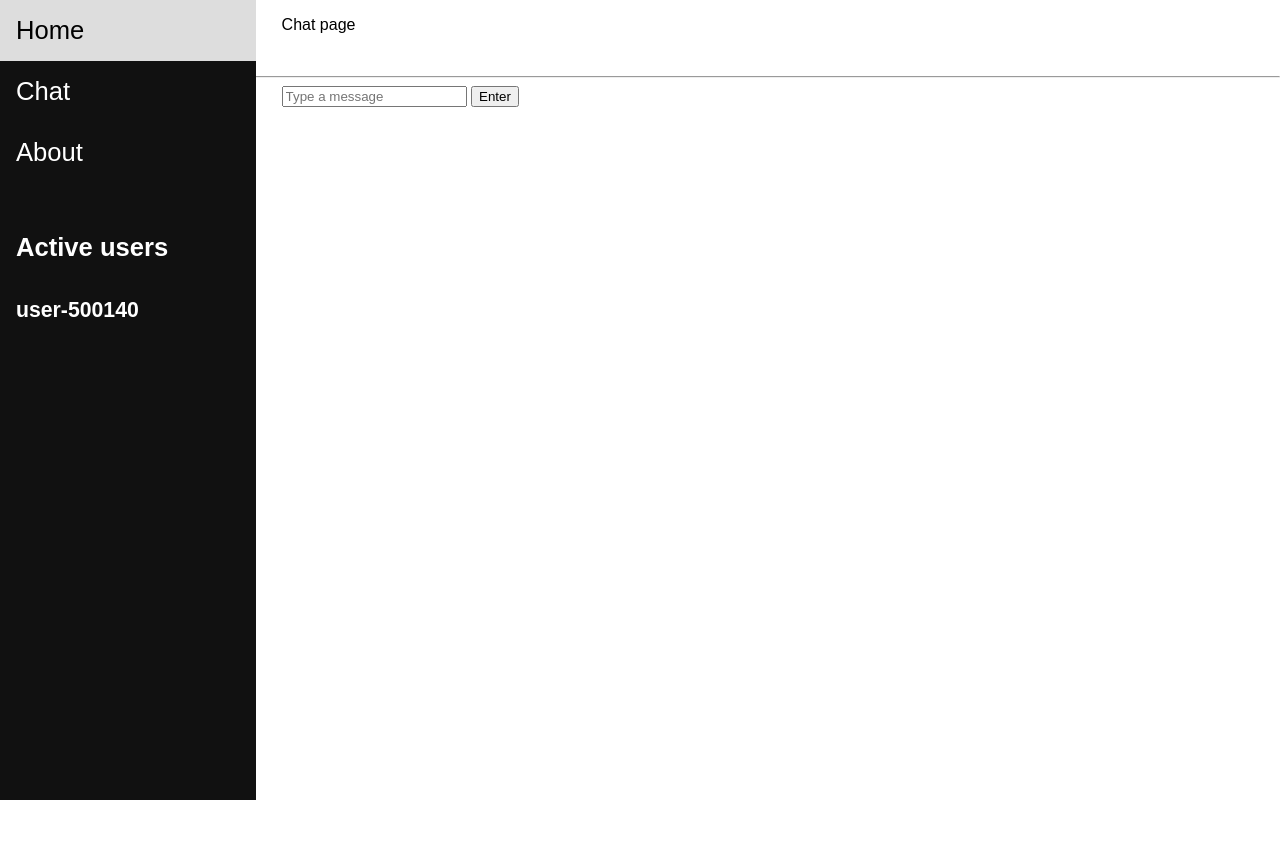
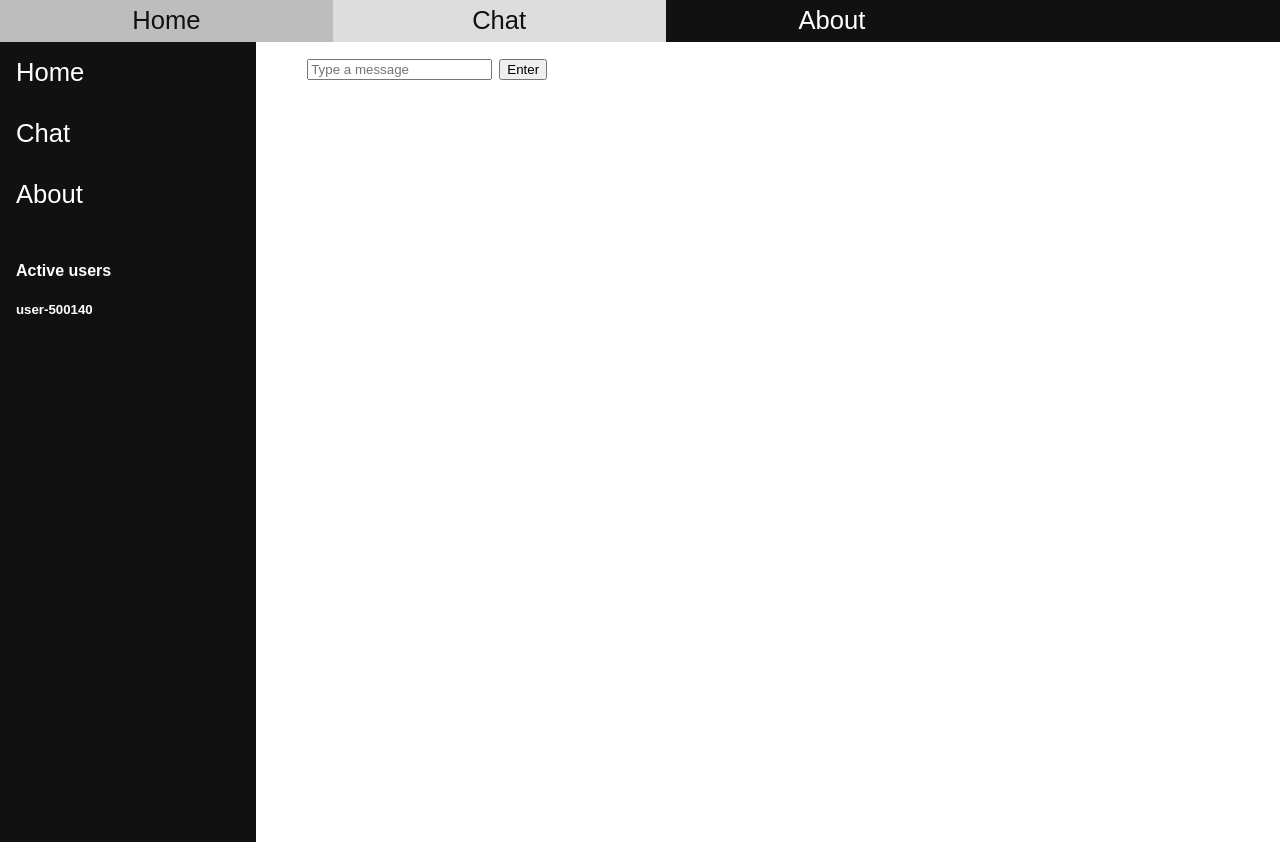
Before and after one commit to GillLart/CS1534Assesment4, a website: page public/chat.html in a window 1280 px wide. Before the commit the page ends 800 px from the top, so only its background shows below. Drawn offline with nearby package versions, Linux system fonts and the light colour scheme; no server answers.

Commit message:
adding personal and profesional portfolio files, adding a nav bar to about,chat, and index(home) pages, adding notifications to the chat page for when a user joins types and leaves, and adding socket moment and -D nodemon

```diff
--- a/index.js
+++ b/index.js
@@ -2,7 +2,7 @@ const express = require("express");
 const socket = require("socket.io");
 
 // App setup
-const PORT = 5000;
+const PORT = 3000;
 const app = express();
 const server = app.listen(PORT, function () {
   console.log(`Listening on port ${PORT}`);
@@ -21,6 +21,7 @@ const activeUsers = new Set();
 io.on("connection", function (socket) {
   console.log("Made socket connection");
 
+
   socket.on("new user", function (data) {
     socket.userId = data;
     activeUsers.add(data);
--- a/public/chat.html
+++ b/public/chat.html
@@ -1,13 +1,20 @@
 <!DOCTYPE html>
 <html lang="en">
+  <!-- need notifs for user typing, joining and leaving-->
   <head>
     <meta charset="UTF-8" />
     <meta name="viewport" content="width=device-width, initial-scale=1.0" />
     <title>Socket.io simple chat</title>
     <link rel="stylesheet" href="/css/demo.css" />
   </head>
+
   <body>
-    <p>Chat page</p>
+    <div class="navbar">
+      <a href = "index.html">Home</a>
+      <a class = "active" href = "chat.html">Chat</a>
+      <a href = "about.html">About</a>
+    </div>
+
     <div class="sidenav">
       <a href = "index.html">Home</a>
       <a class = "active" href = "chat.html">Chat</a>
@@ -15,27 +22,27 @@
         <div class="inbox__people">
           <h4>Active users</h4>
         </div>
-
     </div>
 
-
       <br>
-      <hr>
+      <div class="container">
         <div class="content">
           <div class="messages__history"></div>
-          <div class="fallback"></div>
           <div class="inbox__messages">
-
-
-        </div>
-
             <form class="message_form">
               <input type="text" class="message_form__input" placeholder="Type a message" />
               <button class="message_form__button" type="submit">
                 Enter
               </button>
             </form>
+
           </div>
+          <div class="fallback"></div>
+
+        </div>
+      </div>
+
+
 
     <script src="/socket.io/socket.io.js"></script>
     <script src="/js/client.js"></script>
--- a/public/css/demo.css
+++ b/public/css/demo.css
@@ -1,39 +1,27 @@
 *{
-    box-sizing: border-box;
+   /* box-sizing: border-box;*/
+
   }
 
   body {
     margin: 0;
     font-family: Arial, Helvetica, sans-serif;
   }
-  p{
-    margin-left: 2vw;
-    padding-left:20vw
-  }
-
   /* Style the side navigation for chat application*/
   .sidenav {
-    height: 100%;
+    height: 100vh;
     width: 20vw;
-    position: fixed;
-    z-index: 1;
-    top: 0;
-    left: 0;
+    flex-shrink:0;
+    position: sticky;
+    display:block;
     background-color: #111;
     overflow-x: hidden;
+
   }
-
-  /*make the active user text inherit style from container*/
-
-  .inbox__people{
-      color: white;
-      padding: 16px;
-      font-size: 2vw;
-  }
-
 
   /* Side navigation links */
   .sidenav a {
+
     color: white;
     padding: 16px;
     text-decoration: none;
@@ -45,11 +33,76 @@
   /* Change color on hover */
   .sidenav a:hover {
     background-color: #ddd;
-    color: black;
+    color: #111;
   }
 
+
   /* Style the content */
-  .content {
-    margin-left: 2vw;
-    padding-left: 20vw;
+  /* Style the navigation menu */
+  .navbar {
+    position: sticky;
+    width: 100%;
+    background-color: #111;
+    overflow: auto;
   }
+
+  /* Navigation links */
+  .navbar a {
+    float: left;
+    padding: 0.5vw;
+    color: white;
+    text-decoration: none;
+    font-size: 2vw;
+    width: 25%; /* Four equal-width links. If you have two links, use 50%, and 33.33% for three links, etc.. */
+    text-align: center; /* If you want the text to be centered */
+  }
+
+  /* Add a background color on mouse-over */
+  .navbar a:hover {
+    background-color: #bdbdbd;
+    color: #111;
+  }
+
+  /* Style the current/active link */
+  .navbar a.active {
+    background-color: #ddd;
+    color: #111;
+  }
+  .container {
+   font-size: 2vw;
+   position: absolute;
+   top: 0; /* Align to the top */
+   left: 20vw; /* Align to the right edge of the sidenav */
+   bottom: 0; /* Take up remaining vertical space */
+   right: 0; /* Align to the right side of the viewport */
+   margin-top:4vw;
+   margin-left: 4vw;
+   overflow-y: auto; /* Allow scrolling if content overflows vertically */
+  }
+
+  /*make the active user text inherit style from container*/
+
+  .inbox__people{
+    color: white;
+    padding: 16px ;
+  }
+
+  .inbox__messages {
+   display: flex;
+   align-items: center;
+  }
+
+ .notification {
+   position: fixed;
+   top: 0; /* Align to the top */
+   margin-top:4vw;
+    width:20vw;
+    background-color: #f2f2f2;
+    padding: 20px;
+    margin-bottom: 15px;
+    border: 0.2vh solid #111;
+    color: #111;
+    margin-left: 70vw;
+    text-align: center;
+    overflow-y: auto;
+  }
--- a/public/js/client.js
+++ b/public/js/client.js
@@ -7,19 +7,20 @@ const inboxPeople = document.querySelector(".inbox__people");
 
 let userName = "";
 let id;
+
 const newUserConnected = function (data) {
 
 
     //give the user a random unique id
     id = Math.floor(Math.random() * 1000000);
     userName = 'user-' +id;
-    //console.log(typeof(userName));
-
-
     //emit an event with the user id
     socket.emit("new user", userName);
     //call
     addToUsersBox(userName);
+
+    displayNotif(`${userName} has joined.`);
+
 };
 
 const addToUsersBox = function (userName) {
@@ -37,10 +38,35 @@ const addToUsersBox = function (userName) {
     <div class="chat_id ${userName}-userlist">
       <h5>${userName}</h5>
     </div>
+
   `;
+
     //set the inboxPeople div with the value of userbox
     inboxPeople.innerHTML += userBox;
 };
+
+const displayNotif = function (message){
+  const notification = document.createElement('div');
+  notification.classList.add('notification');
+  notification.textContent = message;
+    // Get the div containing the navbar class
+  const navbarDiv = document.querySelector(".navbar");
+  const messageForm = document.querySelector(".message_form");
+  const notificationsContainer = document.querySelector('.notifications');
+
+  // Append the notification next to the form element and under the navbar div
+  navbarDiv.parentNode.insertBefore(notification, navbarDiv.nextSibling);
+  messageForm.parentNode.insertBefore(notification, messageForm.nextSibling);
+  document.body.after(notification);
+
+  setTimeout(() =>{
+    notification.style.backgroundColor = "#cecdcd";
+  }, 200); //changes the colour of the notif after 0.2 sec so the newest message is highlighted
+  setTimeout(() =>{
+    notification.remove();
+  }, 3000); //removes notif after 3sec
+};
+
 
 //call
 newUserConnected();
@@ -48,12 +74,13 @@ newUserConnected();
 //when a new user event is detected
 socket.on("new user", function (data) {
   data.map(function (user) {
-          return addToUsersBox(user);
-      });
+    return addToUsersBox(user);
+   });
 });
 
 //when a user leaves
 socket.on("user disconnected", function (userName) {
+  displayNotif(`${userName} has left.`);
   document.querySelector(`.${userName}-userlist`).remove();
 });
 
@@ -91,6 +118,15 @@ const addNewMessage = ({ user, message }) => {
   messageBox.innerHTML += user === userName ? myMsg : receivedMsg;
 };
 
+// Event listener for input field to detect typing
+inputField.addEventListener("input", () => {
+    if (inputField.value) {
+        // display HTML notification for user typing
+        displayNotif(`${userName} is typing`);
+
+    }
+});
+
 messageForm.addEventListener("submit", (e) => {
   e.preventDefault();
   if (!inputField.value) {
```
Also changed, not shown: package.json (+7 -2 lines), public/about.html (+7 -1 lines), public/index.html (+6 -1 lines), public/persPortfolio.html (added, +18 -0 lines), 2 other files. Lines whose indentation alone changed are shown as unchanged.
